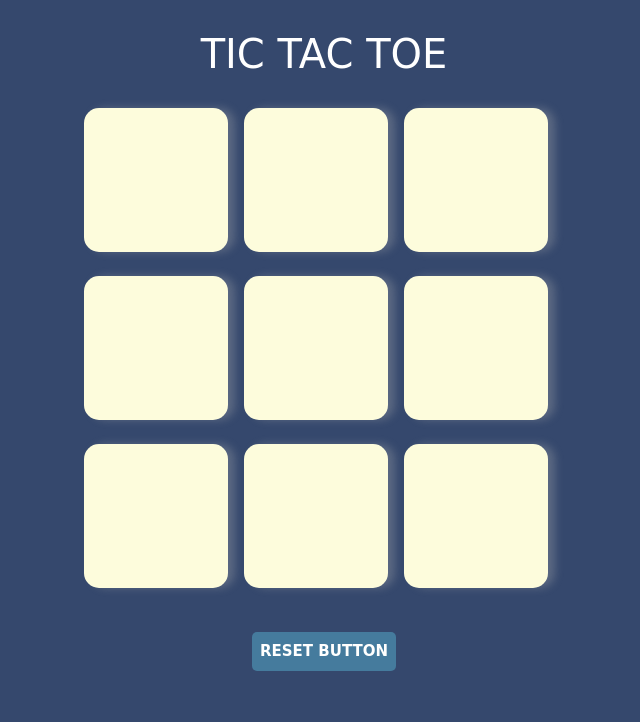
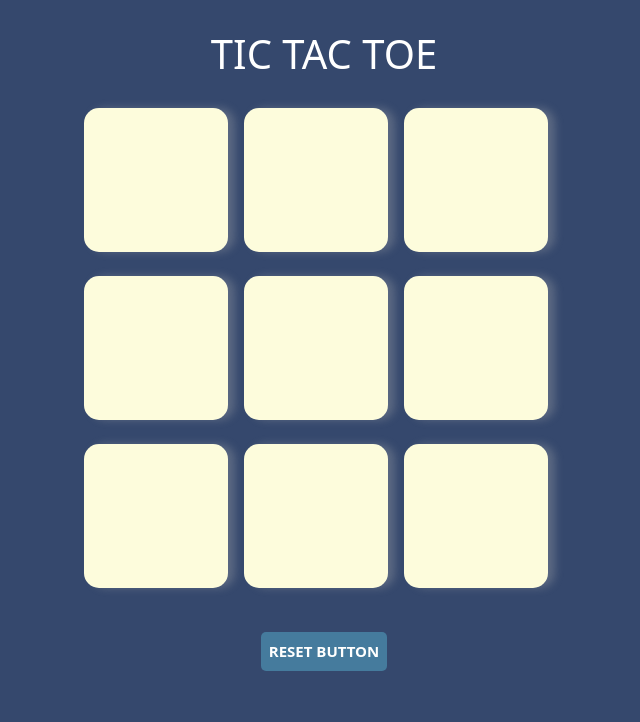
Before and after one commit to KOUSHIKG04/Tic-Tac-Toe, a plain HTML site: page index.html in a window 1280 px wide. Shown: the whole page, without its empty margins (316-956 px from the left). Drawn offline with nearby package versions, Linux system fonts and the light colour scheme.

Commit message:
Update style.css

```diff
--- a/style.css
+++ b/style.css
@@ -18,7 +18,8 @@ body {
 }
 
 .box {
-    font-family: 'Indie Flower', cursive;
+/*     font-family: 'Indie Flower', cursive; */
+    font-family: "Noto Sans", sans-serif;
     height: 18vmin;
     width: 18vmin;
     border-radius: 15px;
@@ -35,7 +36,8 @@ body {
 
 p {
     color: #f1faee;
-    font-family: 'Indie Flower', cursive;
+/*     font-family: 'Indie Flower', cursive; */
+    font-family: "Noto Sans", sans-serif;
     font-size: 40px;
 }
 
@@ -46,7 +48,8 @@ p {
     color: #fffffe;
     border: none;
     background-color: #457b9d;
-    font-family: 'Indie Flower', cursive;
+/*     font-family: 'Indie Flower', cursive; */
+    font-family: "Noto Sans", sans-serif;
 }
 
 
```
